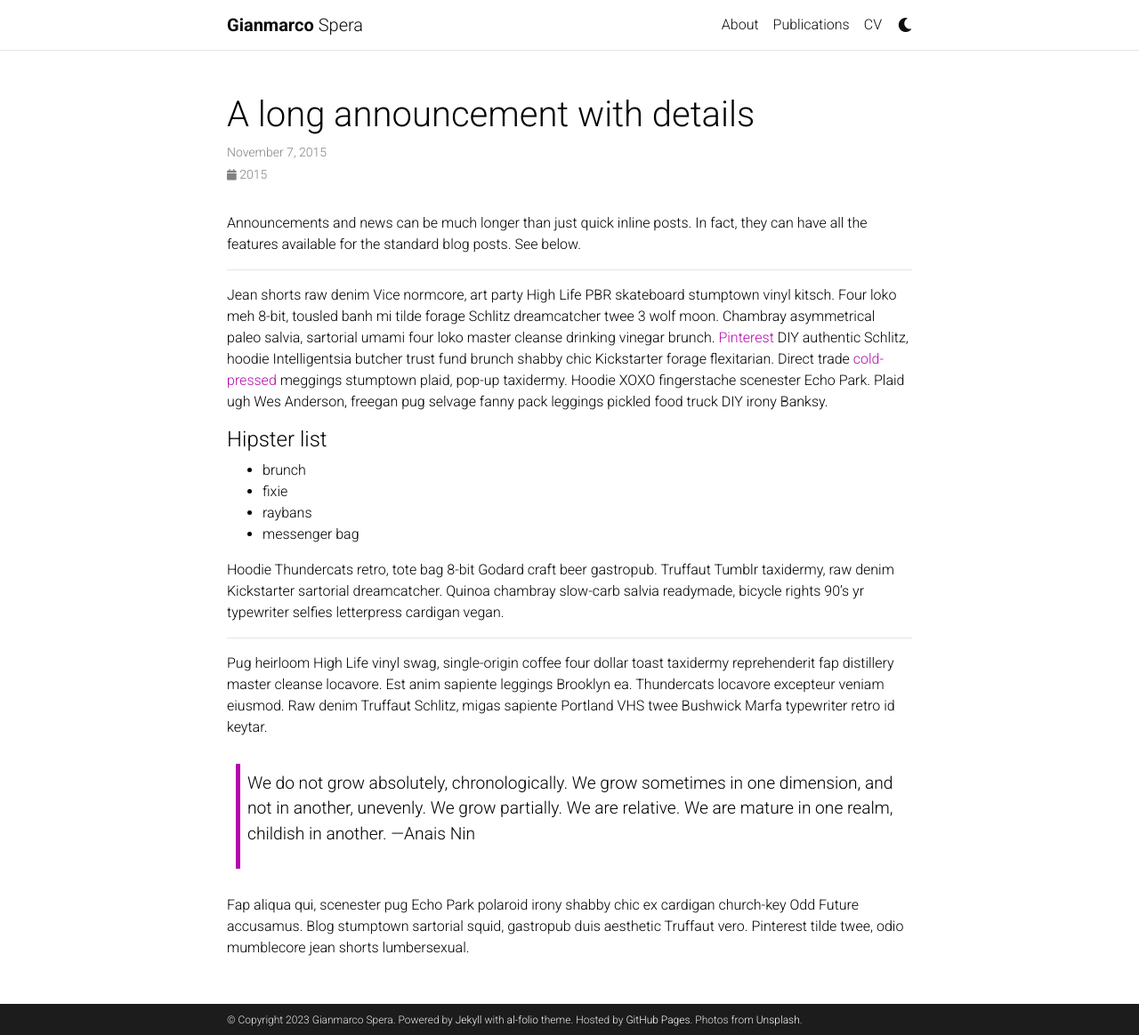
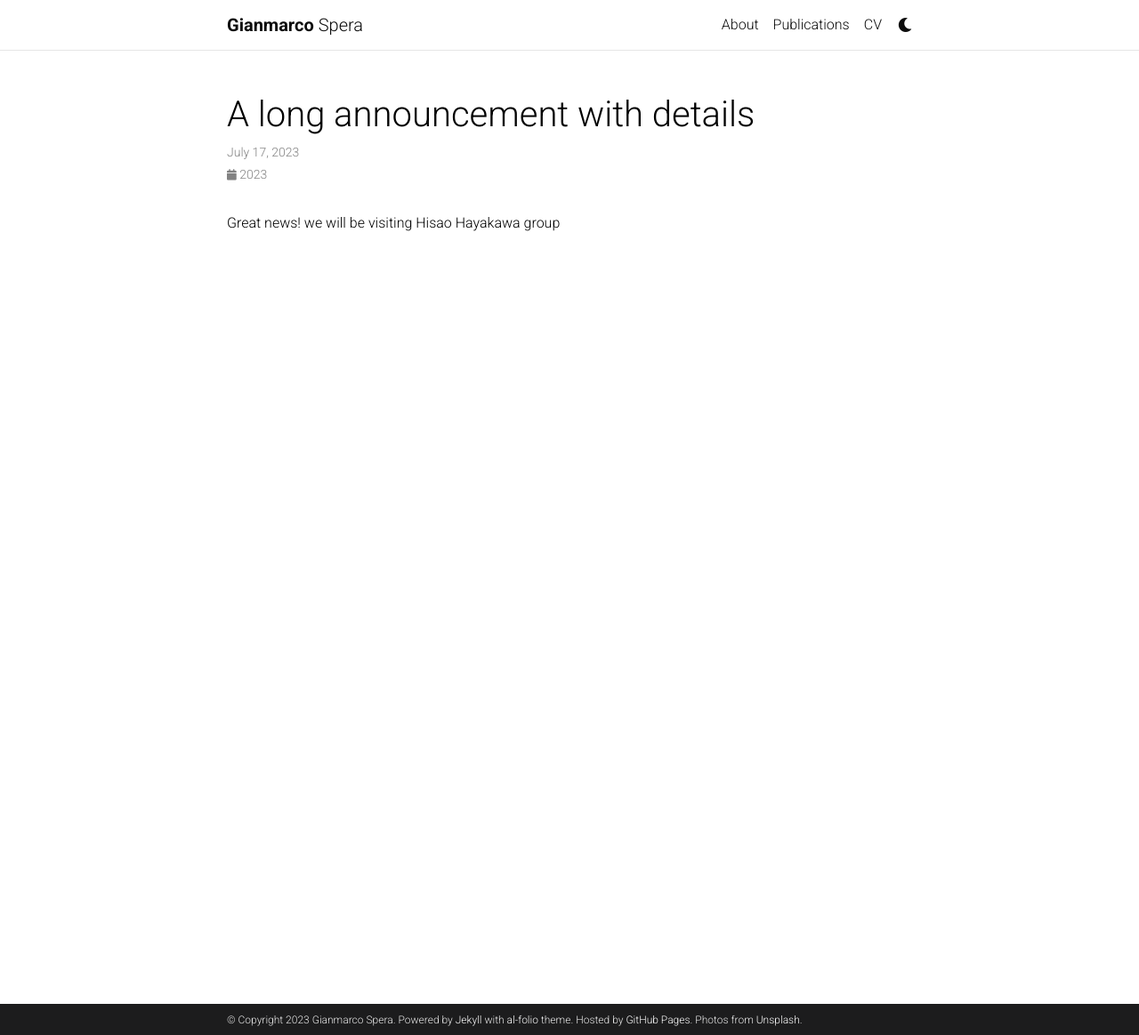
Before and after one commit to adinelli/albertodinelli.github.io, a Jekyll site: the page built from _news/announcement_2.md, in a window 1280 px wide and 1164 px high. Shown: the whole window at 89% size. Built offline with Jekyll 4.4.1, drawn with Linux system fonts in a browser that asks for light colours; comment, search, counter and statistics services are not loaded; a style sheet for code colours, icons or effects is not loaded.

Commit message:
15-7-23: test announcement

```diff
--- a/_news/announcement_2.md
+++ b/_news/announcement_2.md
@@ -1,31 +1,8 @@
 ---
 layout: post
 title: A long announcement with details
-date: 2015-11-07 16:11:00-0400
-inline: false
+date: 17-07-2023 16:11:00-0400
+inline: true
 ---
 
-Announcements and news can be much longer than just quick inline posts. In fact, they can have all the features available for the standard blog posts. See below.
-
-***
-
-Jean shorts raw denim Vice normcore, art party High Life PBR skateboard stumptown vinyl kitsch. Four loko meh 8-bit, tousled banh mi tilde forage Schlitz dreamcatcher twee 3 wolf moon. Chambray asymmetrical paleo salvia, sartorial umami four loko master cleanse drinking vinegar brunch. <a href="https://www.pinterest.com">Pinterest</a> DIY authentic Schlitz, hoodie Intelligentsia butcher trust fund brunch shabby chic Kickstarter forage flexitarian. Direct trade <a href="https://en.wikipedia.org/wiki/Cold-pressed_juice">cold-pressed</a> meggings stumptown plaid, pop-up taxidermy. Hoodie XOXO fingerstache scenester Echo Park. Plaid ugh Wes Anderson, freegan pug selvage fanny pack leggings pickled food truck DIY irony Banksy.
-
-#### Hipster list
-<ul>
-    <li>brunch</li>
-    <li>fixie</li>
-    <li>raybans</li>
-    <li>messenger bag</li>
-</ul>
-
-Hoodie Thundercats retro, tote bag 8-bit Godard craft beer gastropub. Truffaut Tumblr taxidermy, raw denim Kickstarter sartorial dreamcatcher. Quinoa chambray slow-carb salvia readymade, bicycle rights 90's yr typewriter selfies letterpress cardigan vegan.
-
-***
-
-Pug heirloom High Life vinyl swag, single-origin coffee four dollar toast taxidermy reprehenderit fap distillery master cleanse locavore. Est anim sapiente leggings Brooklyn ea. Thundercats locavore excepteur veniam eiusmod. Raw denim Truffaut Schlitz, migas sapiente Portland VHS twee Bushwick Marfa typewriter retro id keytar.
-
-> We do not grow absolutely, chronologically. We grow sometimes in one dimension, and not in another, unevenly. We grow partially. We are relative. We are mature in one realm, childish in another.
-> —Anais Nin
-
-Fap aliqua qui, scenester pug Echo Park polaroid irony shabby chic ex cardigan church-key Odd Future accusamus. Blog stumptown sartorial squid, gastropub duis aesthetic Truffaut vero. Pinterest tilde twee, odio mumblecore jean shorts lumbersexual.
+Great news! we will be visiting Hisao Hayakawa group
```
Also changed, not shown: _news/announcement_3.md (+1 -1 lines).
